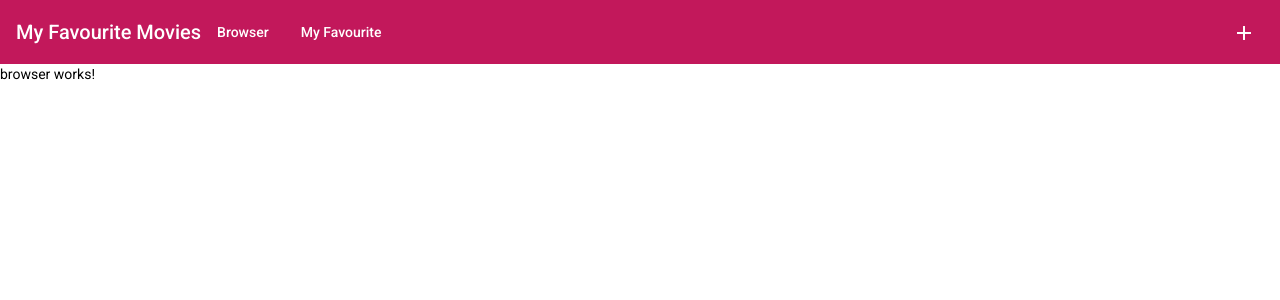
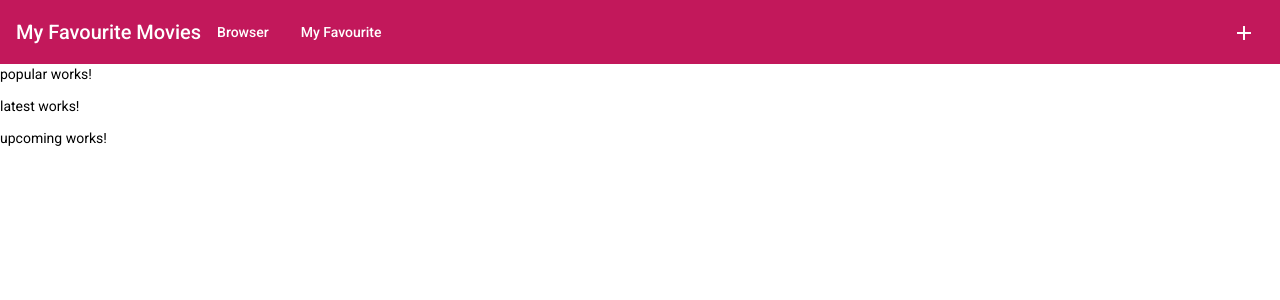
Before and after one commit to bom17457/my_fav_movie, an Angular app: page / in a window 1280 px wide. Shown: the top 300 px of the page. Built offline with nearby package versions, Linux system fonts and the light colour scheme.

Commit message:
add popular latest upcoming section on browser

```diff
--- a/projects/my-movies/src/app/browser/browser.component.html
+++ b/projects/my-movies/src/app/browser/browser.component.html
@@ -1 +1,5 @@
-<p>browser works!</p>
+<p>
+    <app-popular></app-popular>
+    <app-latest></app-latest>
+    <app-upcoming></app-upcoming>
+</p>
```
